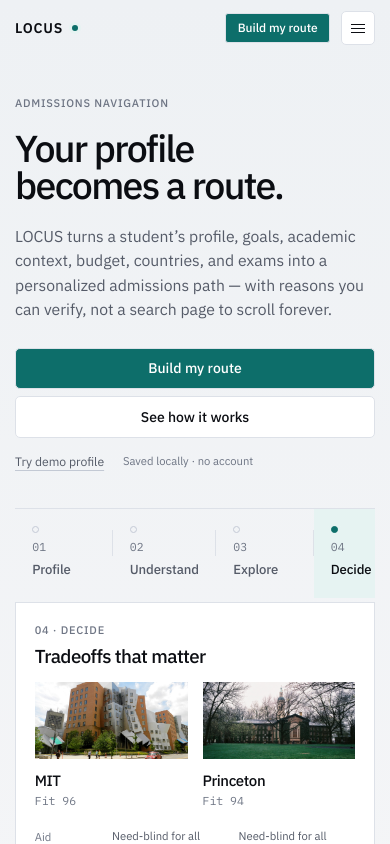
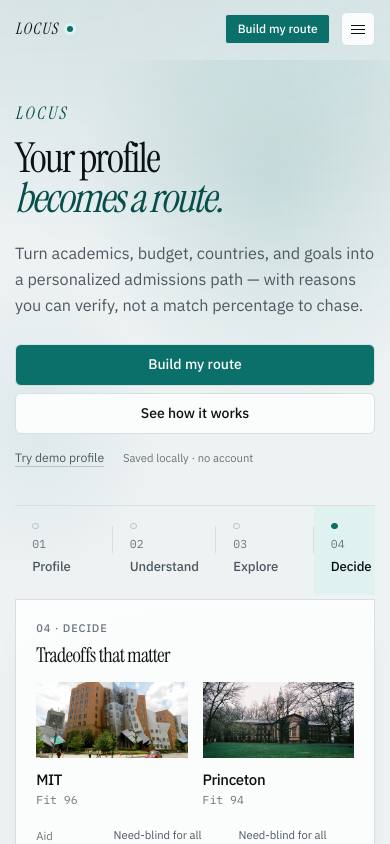
Before and after one commit to UmarovMirjalol/hackaton, a Next.js app: page / in a window 390 px wide. Shown: the top 844 px of the page. Built offline with nearby package versions, Linux system fonts and the light colour scheme.

Commit message:
Elevate LOCUS to editorial stone-and-teal design
Add Instrument Serif display type, atmospheric canvas, brand-first
hero, featured result panel, and refined product chrome.

Co-authored-by: vladumarov0 <vladumarov0@gmail.com>

```diff
--- a/app/analyze/page.tsx
+++ b/app/analyze/page.tsx
@@ -304,10 +304,10 @@ export default function AnalyzePage() {
         <div className="route-frame flex items-center justify-between gap-3 py-3">
           <Link
             href="/"
-            className="inline-flex items-center gap-2 text-[15px] font-semibold tracking-tight"
+            className="inline-flex items-center gap-2 font-[family-name:var(--font-display)] text-[16px] italic tracking-[0.06em]"
           >
-            Route
-            <span className="h-1.5 w-1.5 rounded-full bg-[var(--signal)]" aria-hidden />
+            LOCUS
+            <span className="h-1.5 w-1.5 rounded-full bg-[var(--signal)] shadow-[0_0_0_3px_var(--signal-subtle)]" aria-hidden />
           </Link>
           <p className="meta tabular-nums">{pct}% profile · saved locally</p>
         </div>
--- a/app/globals.css
+++ b/app/globals.css
@@ -7,31 +7,32 @@
 */
 
 :root {
-  /* Surfaces */
-  --background: #f4f5f7;
-  --surface: #ffffff;
-  --surface-muted: #ebeef2;
-  --surface-tint: #f7f9f9;
+  /* Surfaces — cool stone with a quiet teal wash */
+  --background: #eef2f3;
+  --surface: #fbfcfc;
+  --surface-muted: #e4eaed;
+  --surface-tint: #f3f7f7;
 
   /* Ink / text */
-  --ink: #0b0d12;
-  --text-primary: #0b0d12;
-  --text-secondary: #555b68;
-  --text-tertiary: #6e7584;
+  --ink: #0a1214;
+  --text-primary: #0a1214;
+  --text-secondary: #4d5960;
+  --text-tertiary: #6a757c;
 
   /* Borders */
-  --border: #dde1e8;
-  --border-strong: #c3c9d4;
+  --border: #d5e0e4;
+  --border-strong: #b8c4c9;
 
   /* Actions */
-  --accent: #0b0d12;
-  --accent-hover: #2a2f3a;
-  --accent-subtle: #e8eaef;
+  --accent: #0a1214;
+  --accent-hover: #1c2a2e;
+  --accent-subtle: #e6ecee;
 
   /* Brand / progress / “why” rails */
-  --signal: #0d6e6a;
-  --signal-hover: #0a5854;
-  --signal-subtle: #e6f3f2;
+  --signal: #0b6f6a;
+  --signal-hover: #085852;
+  --signal-subtle: #dff2f0;
+  --signal-deep: #064e4a;
 
   /* Semantic */
   --success: #1a6844;
@@ -40,18 +41,19 @@
   --warning-subtle: #f6f0dc;
   --error: #b42318;
   --error-subtle: #f8e9e7;
-  --info: #0d6e6a;
-  --info-subtle: #e6f3f2;
+  --info: #0b6f6a;
+  --info-subtle: #dff2f0;
 
   /* Radius — tight product chrome */
   --radius-sm: 3px;
-  --radius-md: 5px;
-  --radius-lg: 8px;
-  --radius-xl: 12px;
+  --radius-md: 6px;
+  --radius-lg: 10px;
+  --radius-xl: 14px;
 
   /* Elevation — restrained */
-  --shadow-panel: 0 18px 40px -28px rgba(11, 13, 18, 0.32);
-  --shadow-lift: 0 22px 48px -30px rgba(11, 13, 18, 0.38);
+  --shadow-panel: 0 20px 50px -32px rgba(10, 18, 20, 0.38);
+  --shadow-lift: 0 28px 60px -34px rgba(10, 18, 20, 0.42);
+  --shadow-soft: 0 1px 0 rgba(255, 255, 255, 0.65) inset, 0 18px 40px -28px rgba(10, 18, 20, 0.22);
   --shadow-focus: 0 0 0 3px var(--signal-subtle);
 
   /* Motion */
@@ -111,7 +113,11 @@
 
 html,
 body {
-  background: var(--background);
+  background:
+    radial-gradient(1200px 600px at 12% -10%, rgba(11, 111, 106, 0.09), transparent 55%),
+    radial-gradient(900px 500px at 92% 8%, rgba(11, 111, 106, 0.05), transparent 50%),
+    linear-gradient(180deg, #e8eef0 0%, var(--background) 28%, var(--background) 100%);
+  background-attachment: fixed;
   color: var(--text-primary);
   font-family: var(--font-sans), system-ui, sans-serif;
   font-size: 15px;
@@ -126,10 +132,16 @@ body {
 
 /* ——— Typography ——— */
 
+.font-display {
+  font-family: var(--font-display), "Times New Roman", serif;
+  font-weight: 400;
+  letter-spacing: -0.02em;
+}
+
 .label {
   font-size: 11px;
   font-weight: 500;
-  letter-spacing: 0.07em;
+  letter-spacing: 0.08em;
   text-transform: uppercase;
   color: var(--text-tertiary);
 }
@@ -142,16 +154,18 @@ body {
 }
 
 .text-display {
-  font-size: clamp(2.125rem, 5vw, 3.25rem);
-  font-weight: 500;
-  letter-spacing: -0.042em;
+  font-family: var(--font-display), "Times New Roman", serif;
+  font-size: clamp(2.35rem, 5.4vw, 3.6rem);
+  font-weight: 400;
+  letter-spacing: -0.035em;
   line-height: 1.02;
 }
 
 .text-h1 {
-  font-size: clamp(1.5rem, 2.8vw, 2rem);
-  font-weight: 500;
-  letter-spacing: -0.032em;
+  font-family: var(--font-display), "Times New Roman", serif;
+  font-size: clamp(1.7rem, 3.2vw, 2.35rem);
+  font-weight: 400;
+  letter-spacing: -0.028em;
   line-height: 1.12;
 }
 
@@ -181,8 +195,9 @@ body {
 }
 
 .page-title {
-  font-weight: 500;
-  letter-spacing: -0.032em;
+  font-family: var(--font-display), "Times New Roman", serif;
+  font-weight: 400;
+  letter-spacing: -0.028em;
 }
 
 /* ——— Layout helpers ——— */
@@ -196,8 +211,9 @@ body {
 
 .panel {
   border: 1px solid var(--border);
-  background: var(--surface);
+  background: color-mix(in srgb, var(--surface) 92%, white);
   border-radius: var(--radius-lg);
+  box-shadow: var(--shadow-soft);
 }
 
 .panel-muted {
--- a/app/landing.css
+++ b/app/landing.css
@@ -1,10 +1,9 @@
-/* LOCUS landing — distinct composition (not a card-grid SaaS template) */
+/* LOCUS landing — editorial stone + teal (not parchment/amber SaaS) */
 
 .landing {
   --landing-ease: cubic-bezier(0.22, 1, 0.36, 1);
   --landing-ink: var(--signal);
-  background:
-    linear-gradient(180deg, #eef1f4 0%, var(--background) 18%, var(--background) 100%);
+  background: transparent;
   color: var(--text-primary);
   overflow-x: clip;
 }
@@ -21,18 +20,34 @@ html {
 
 /* ——— Type ——— */
 
+.locus-brand-mark {
+  font-family: var(--font-display), "Times New Roman", serif;
+  font-size: clamp(1.15rem, 2vw, 1.35rem);
+  font-style: italic;
+  letter-spacing: 0.14em;
+  text-transform: uppercase;
+  color: var(--signal-deep);
+}
+
 .locus-display {
-  font-size: clamp(2.5rem, 6.2vw, 4.25rem);
-  font-weight: 500;
-  letter-spacing: -0.045em;
-  line-height: 0.98;
+  font-family: var(--font-display), "Times New Roman", serif;
+  font-size: clamp(2.75rem, 7vw, 4.75rem);
+  font-weight: 400;
+  letter-spacing: -0.04em;
+  line-height: 0.96;
+}
+
+.locus-display em {
+  font-style: italic;
+  color: var(--signal-deep);
 }
 
 .locus-display-sm {
-  font-size: clamp(1.75rem, 3.4vw, 2.5rem);
-  font-weight: 500;
-  letter-spacing: -0.035em;
-  line-height: 1.08;
+  font-family: var(--font-display), "Times New Roman", serif;
+  font-size: clamp(1.85rem, 3.6vw, 2.75rem);
+  font-weight: 400;
+  letter-spacing: -0.03em;
+  line-height: 1.06;
 }
 
 /* ——— Header ——— */
@@ -49,9 +64,9 @@ html {
 }
 
 .locus-header.is-scrolled {
-  border-bottom-color: var(--border);
-  background: color-mix(in srgb, var(--background) 88%, transparent);
-  backdrop-filter: blur(12px);
+  border-bottom-color: color-mix(in srgb, var(--border) 80%, transparent);
+  background: color-mix(in srgb, var(--surface) 78%, transparent);
+  backdrop-filter: blur(16px) saturate(1.2);
 }
 
 .locus-header-inner {
@@ -59,16 +74,18 @@ html {
   align-items: center;
   justify-content: space-between;
   gap: 1rem;
-  min-height: 3.75rem;
+  min-height: 3.9rem;
 }
 
 .locus-brand {
   display: inline-flex;
   align-items: center;
   gap: 0.55rem;
-  font-size: 0.9375rem;
-  font-weight: 600;
-  letter-spacing: 0.06em;
+  font-family: var(--font-display), "Times New Roman", serif;
+  font-size: 1.05rem;
+  font-style: italic;
+  font-weight: 400;
+  letter-spacing: 0.08em;
   text-transform: uppercase;
 }
 
@@ -198,22 +215,40 @@ html {
 /* ——— Hero ——— */
 
 .locus-hero {
-  padding: clamp(2.5rem, 6vw, 4.5rem) 0 clamp(3rem, 7vw, 5rem);
+  position: relative;
+  padding: clamp(2.75rem, 7vw, 5rem) 0 clamp(3.25rem, 8vw, 5.5rem);
+}
+
+.locus-hero::before {
+  content: "";
+  position: absolute;
+  inset: 0 0 auto 0;
+  height: min(72vh, 44rem);
+  pointer-events: none;
+  background:
+    radial-gradient(ellipse 70% 55% at 70% 20%, rgba(11, 111, 106, 0.14), transparent 70%),
+    radial-gradient(ellipse 50% 40% at 10% 60%, rgba(11, 111, 106, 0.07), transparent 65%);
+  z-index: 0;
+}
+
+.locus-hero > .route-frame {
+  position: relative;
+  z-index: 1;
 }
 
 .locus-hero-top {
-  max-width: 40rem;
+  max-width: 42rem;
 }
 
 .locus-hero-title {
-  margin-top: 1.25rem;
+  margin-top: 0.85rem;
 }
 
 .locus-hero-lede {
-  margin-top: 1.35rem;
-  max-width: 32rem;
-  font-size: 1.05rem;
-  line-height: 1.55;
+  margin-top: 1.45rem;
+  max-width: 34rem;
+  font-size: 1.08rem;
+  line-height: 1.6;
   color: var(--text-secondary);
 }
 
@@ -344,28 +379,30 @@ html {
 .locus-canvas {
   position: relative;
   min-height: 26rem;
-  background: var(--surface);
+  background:
+    linear-gradient(165deg, color-mix(in srgb, var(--surface) 88%, white) 0%, var(--surface) 100%);
   border: 1px solid var(--border);
   border-top: 0;
   overflow: hidden;
+  box-shadow: var(--shadow-soft);
 }
 
 @media (min-width: 768px) {
   .locus-canvas {
-    min-height: 28rem;
+    min-height: 30rem;
   }
 }
 
 .locus-canvas-stage {
   position: absolute;
   inset: 0;
-  padding: 1.25rem 1.25rem 1.5rem;
+  padding: 1.35rem 1.35rem 1.6rem;
   opacity: 0;
-  transform: translateY(14px) scale(0.985);
+  transform: translateY(18px) scale(0.982);
   pointer-events: none;
   transition:
-    opacity 420ms var(--landing-ease),
-    transform 420ms var(--landing-ease);
+    opacity 520ms var(--landing-ease),
+    transform 520ms var(--landing-ease);
 }
 
 .locus-canvas-stage[data-active="true"] {
@@ -383,9 +420,10 @@ html {
 
 .locus-stage-title {
   margin-top: 0.5rem;
-  font-size: clamp(1.25rem, 2.2vw, 1.65rem);
-  font-weight: 500;
-  letter-spacing: -0.03em;
+  font-family: var(--font-display), "Times New Roman", serif;
+  font-size: clamp(1.35rem, 2.4vw, 1.85rem);
+  font-weight: 400;
+  letter-spacing: -0.028em;
   line-height: 1.15;
 }
 
@@ -942,16 +980,13 @@ html {
 }
 
 .locus-finale-inner {
-  padding: clamp(2rem, 5vw, 3.5rem) 0;
-  border-top: 1px solid var(--border);
-  border-bottom: 1px solid var(--border);
+  padding: clamp(2.25rem, 5vw, 3.75rem) clamp(1rem, 3vw, 2rem);
+  border: 1px solid color-mix(in srgb, var(--signal) 16%, var(--border));
+  border-radius: var(--radius-xl);
   background:
-    linear-gradient(
-      105deg,
-      transparent 0%,
-      color-mix(in srgb, var(--signal-subtle) 70%, transparent) 100%
-    );
-  padding-inline: clamp(0rem, 2vw, 1rem);
+    radial-gradient(ellipse 80% 70% at 100% 0%, rgba(11, 111, 106, 0.12), transparent 55%),
+    linear-gradient(145deg, var(--surface) 0%, color-mix(in srgb, var(--signal-subtle) 55%, var(--surface)) 100%);
+  box-shadow: var(--shadow-soft);
 }
 
 .locus-footer {
--- a/app/layout.tsx
+++ b/app/layout.tsx
@@ -1,5 +1,5 @@
 import type { Metadata } from "next";
-import { IBM_Plex_Mono, IBM_Plex_Sans } from "next/font/google";
+import { IBM_Plex_Mono, IBM_Plex_Sans, Instrument_Serif } from "next/font/google";
 import "./globals.css";
 import { Providers } from "@/components/Providers";
 
@@ -17,8 +17,16 @@ const plexMono = IBM_Plex_Mono({
   display: "swap",
 });
 
+const instrumentSerif = Instrument_Serif({
+  subsets: ["latin"],
+  weight: ["400"],
+  style: ["normal", "italic"],
+  variable: "--font-display",
+  display: "swap",
+});
+
 export const metadata: Metadata = {
-  title: "Route — your application, mapped out",
+  title: "LOCUS — your application, mapped out",
   description:
     "Turn a school record, budget, and country list into a university application route with explanations — not a match percentage.",
 };
@@ -27,7 +35,7 @@ export default function RootLayout({ children }: LayoutProps<"/">) {
   return (
     <html
       lang="en"
-      className={`${plexSans.variable} ${plexMono.variable} h-full antialiased`}
+      className={`${plexSans.variable} ${plexMono.variable} ${instrumentSerif.variable} h-full antialiased`}
     >
       <body className="min-h-full bg-background font-sans text-primary">
         <Providers>{children}</Providers>
--- a/app/onboarding/page.tsx
+++ b/app/onboarding/page.tsx
@@ -158,10 +158,10 @@ export default function OnboardingPage() {
           <div className="flex min-w-0 items-center gap-3 sm:gap-4">
             <Link
               href="/"
-              className="inline-flex items-center gap-2 text-[15px] font-semibold tracking-tight text-primary"
+              className="inline-flex items-center gap-2 font-[family-name:var(--font-display)] text-[16px] italic tracking-[0.06em] text-primary"
             >
-              Route
-              <span className="h-1.5 w-1.5 rounded-full bg-[var(--signal)]" aria-hidden />
+              LOCUS
+              <span className="h-1.5 w-1.5 rounded-full bg-[var(--signal)] shadow-[0_0_0_3px_var(--signal-subtle)]" aria-hidden />
             </Link>
             <span className="hidden text-[13px] text-secondary sm:inline">
               Building your admissions profile
--- a/app/page.tsx
+++ b/app/page.tsx
@@ -108,16 +108,15 @@ export default function LandingPage() {
         <section className="locus-hero">
           <div className="route-frame">
             <div className="locus-hero-top">
-              <p className="label">Admissions navigation</p>
+              <p className="locus-brand-mark">LOCUS</p>
               <h1 className="locus-display locus-hero-title">
                 Your profile
                 <br />
-                becomes a route.
+                <em>becomes a route.</em>
               </h1>
               <p className="locus-hero-lede">
-                LOCUS turns a student’s profile, goals, academic context, budget, countries, and
-                exams into a personalized admissions path — with reasons you can verify, not a
-                search page to scroll forever.
+                Turn academics, budget, countries, and goals into a personalized admissions path —
+                with reasons you can verify, not a match percentage to chase.
               </p>
               <div className="locus-hero-cta">
                 <Button href="/onboarding" size="lg" variant="signal">
--- a/app/results/page.tsx
+++ b/app/results/page.tsx
@@ -298,10 +298,9 @@ function ResultCard({
   return (
     <article
       className={cn(
-        "result-card group grid gap-5 border-b border-border py-8",
         featured
-          ? "sm:grid-cols-[minmax(0,1.2fr)_minmax(0,1fr)] sm:gap-8 sm:py-10"
-          : "sm:grid-cols-[180px_minmax(0,1fr)] sm:gap-8",
+          ? "result-card featured-card group grid gap-5 border-b-0 py-6 sm:grid-cols-[minmax(0,1.2fr)_minmax(0,1fr)] sm:gap-8 sm:py-7"
+          : "result-card group grid gap-5 border-b border-border py-8 sm:grid-cols-[180px_minmax(0,1fr)] sm:gap-8",
       )}
     >
       <button
--- a/components/AppShell.tsx
+++ b/components/AppShell.tsx
@@ -151,19 +151,22 @@ export function AppShell({
 
   return (
     <div className={cn("min-h-dvh", footer ? "pb-52 md:pb-28" : "pb-16 md:pb-0")}>
-      <header className="sticky top-0 z-20 border-b border-border bg-background/90 backdrop-blur-md">
-        <div className="route-frame flex items-center justify-between gap-4 py-3">
-          <Link href="/" className="inline-flex items-center gap-2 text-[15px] font-semibold tracking-tight">
-            Route
-            <span className="h-1.5 w-1.5 rounded-full bg-[var(--signal)]" aria-hidden />
+      <header className="sticky top-0 z-20 border-b border-border/80 bg-[color-mix(in_srgb,var(--surface)_82%,transparent)] backdrop-blur-md backdrop-saturate-150">
+        <div className="route-frame flex items-center justify-between gap-4 py-3.5">
+          <Link
+            href="/"
+            className="inline-flex items-center gap-2 font-[family-name:var(--font-display)] text-[17px] italic tracking-[0.06em]"
+          >
+            LOCUS
+            <span className="h-1.5 w-1.5 rounded-full bg-[var(--signal)] shadow-[0_0_0_3px_var(--signal-subtle)]" aria-hidden />
           </Link>
-          <nav className="hidden items-center gap-5 md:flex" aria-label="Product">
+          <nav className="hidden items-center gap-6 md:flex" aria-label="Product">
             {NAV.map((item) => (
               <Link
                 key={item.href}
                 href={item.href}
                 className={cn(
-                  "text-[13px] font-medium transition-colors",
+                  "link-flow text-[13px] font-medium",
                   pathname.startsWith(item.href) ? "text-primary" : "text-secondary hover:text-primary",
                 )}
               >
@@ -174,7 +177,7 @@ export function AppShell({
           <Link
             href="/onboarding"
             className={cn(
-              "text-[13px] font-medium transition-colors",
+              "text-[13px] font-medium transition-colors duration-[var(--duration)]",
               pathname.startsWith("/onboarding") || pathname.startsWith("/profile")
                 ? "text-[var(--signal)]"
                 : "text-secondary hover:text-primary",
```
Also changed, not shown: app/analyze/analyze.css (+7 -7 lines), app/results/results.css (+27 -3 lines), 1 other file (tests, documents, lock files or other folders).
